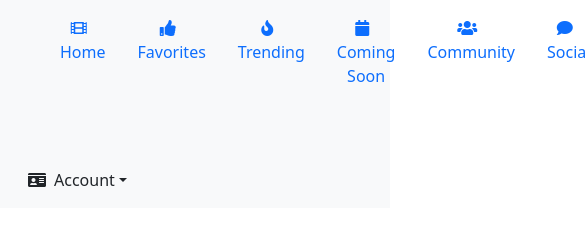
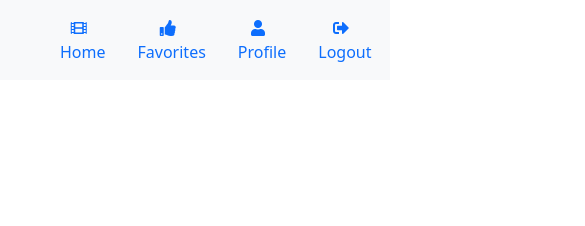
Before and after one commit to Gantt-Sereno-movies-app/movies-application, a website: page index.html in a window 390 px wide. Shown: the top 226 px of the page, 585 px wide, since content can reach past the window. Drawn offline with nearby package versions, Linux system fonts and the light colour scheme; some icons are missing.

Commit message:
update dashboard

```diff
--- a/index.html
+++ b/index.html
@@ -43,41 +43,37 @@
                         </a>
                     </li>
                     <li>
-                        <a href="#" class="nav-link py-3" title="" data-bs-toggle="tooltip" data-bs-placement="right" data-bs-original-title="Trending">
-                            <i class="fas fa-fire me-2"></i>Trending
+                        <a href="#" class="nav-link py-3 d-none d-lg-block" title="" data-bs-toggle="tooltip" data-bs-placement="right" data-bs-original-title="Trending">
+                            <i class="fas fa-fire me-2 "></i>Trending
                         </a>
                     </li>
                     <li>
-                        <a href="#" class="nav-link py-3" title="" data-bs-toggle="tooltip" data-bs-placement="right" data-bs-original-title="Coming-Soon">
+                        <a href="#" class="nav-link py-3 d-none d-lg-block" title="" data-bs-toggle="tooltip" data-bs-placement="right" data-bs-original-title="Coming-Soon">
                              <i class="fas fa-calendar me-2"></i>Coming Soon
                         </a>
                     </li>
-	                <br>
-	                <br>
                     <li>
-                        <a href="#" class="nav-link py-3 " title="" data-bs-toggle="tooltip" data-bs-placement="right" data-bs-original-title="Community">
+                        <a href="#" class="nav-link py-3 d-none d-lg-block" title="" data-bs-toggle="tooltip" data-bs-placement="right" data-bs-original-title="Community">
                             <i class="fas fa-users me-2"></i>Community
                         </a>
                     </li>
 	                <li>
-                        <a href="#" class="nav-link py-3 " title="" data-bs-toggle="tooltip" data-bs-placement="right" data-bs-original-title="Social">
+                        <a href="#" class="nav-link py-3 d-none d-lg-block" title="" data-bs-toggle="tooltip" data-bs-placement="right" data-bs-original-title="Social">
                            <i class="fas fa-comment me-2"></i>Social
+                        </a>
+                    </li>
+	                <li>
+                        <a href="#" class="nav-link py-3" title="" data-bs-toggle="tooltip" data-bs-placement="right" data-bs-original-title="Profile">
+                           <i class="fas fa-user me-2"></i>Profile
+                        </a>
+                    </li>
+	                <li>
+                        <a href="#" class="nav-link py-3" title="" data-bs-toggle="tooltip" data-bs-placement="right" data-bs-original-title="Setting">
+                           <i class="fas fa-sign-out-alt me-2"></i>Logout
                         </a>
                     </li>
                 </ul>
             </div>
-	        <br>
-	        <br>
-	        <div class="dropdown">
-                    <a href="#" class="d-flex align-items-center justify-content-start p-3 link-dark text-decoration-none dropdown-toggle" id="dropdownUser3" data-bs-toggle="dropdown" aria-expanded="false">
-                       <i class="fas fa-id-card me-2"></i>Account
-                    </a>
-                    <ul class="dropdown-menu text-small shadow" aria-labelledby="dropdownUser3">
-	              	    <li><a class="dropdown-item" href="#"> <i class="fas fa-user me-2"></i>Profile</a></li>
-						<li><a class="dropdown-item" href="#"><i class="fas fa-cogs me-2"></i>Setting</a></li>
-                        <li><a class="dropdown-item" href="#"><i class="fas fa-sign-out-alt me-2"></i>Logout</a></li>
-	                 </ul>
-             </div>
         </div>
         <div class="col-sm p-3 min-vh-100">
             <!-- content -->
```
